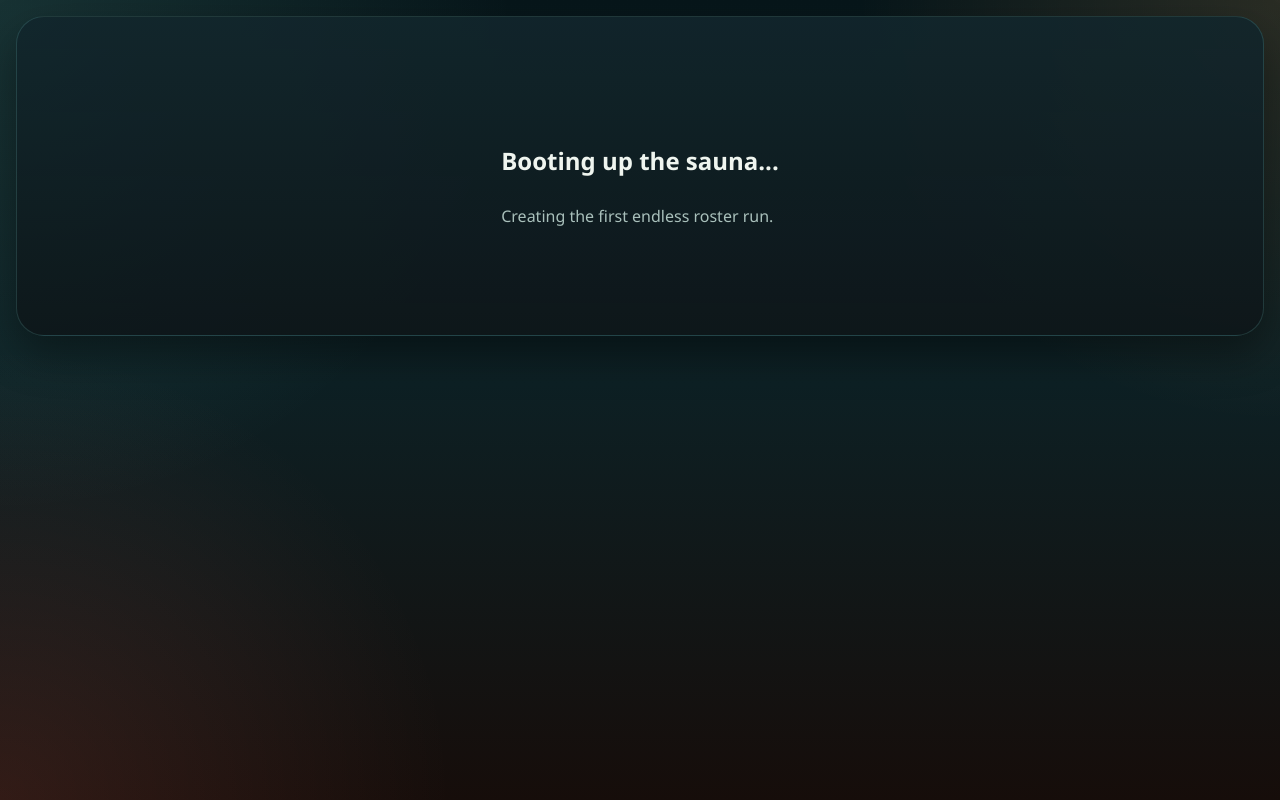
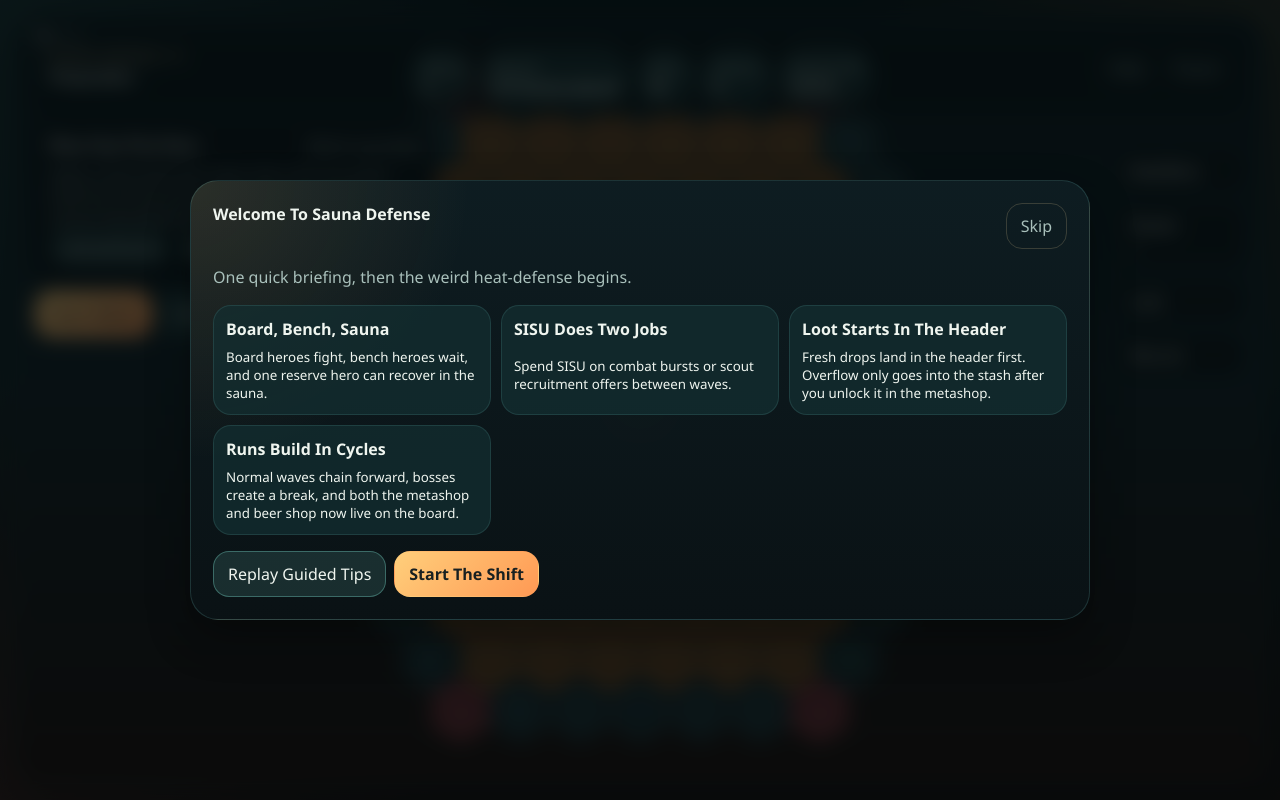
Before and after one commit to wasab1kastike/sauna-defence-v2, a React (Vite) app: page / in a window 1280 px wide. Built offline with nearby package versions, Linux system fonts and the light colour scheme.

Commit message:
Fix boot screen deadlock

```diff
--- a/src/app/App.tsx
+++ b/src/app/App.tsx
@@ -831,7 +831,6 @@ export function App() {
   return (
     <main className="shell board-shell">
       <section className="board-stage">
-        {snapshot ? (
         <div className="canvas-frame board-canvas-frame" ref={frameRef}>
           <canvas
             ref={canvasRef}
@@ -841,6 +840,8 @@ export function App() {
             onPointerDown={handlePointerDown}
           />
 
+          {snapshot ? (
+            <>
             <header className="hud-topbar">
               <div className="hud-brand">
                 <p className="eyebrow">Sauna Defense V2</p>
@@ -954,13 +955,14 @@ export function App() {
 
             {renderSelectionCard()}
             {renderPanelPopup()}
-          </div>
+            </>
           ) : (
-          <section className="panel boot-panel">
+            <section className="boot-panel boot-overlay">
               <h2>Booting up the sauna...</h2>
               <p className="panel-copy">Creating the first endless roster run.</p>
             </section>
           )}
+        </div>
       </section>
 
       {snapshot && introOpen && guideStep === null ? (
--- a/src/index.css
+++ b/src/index.css
@@ -490,6 +490,12 @@ em {
   gap: 8px;
 }
 
+.boot-overlay {
+  position: absolute;
+  inset: 18px;
+  z-index: 3;
+}
+
 @media (max-width: 980px) {
   .board-shell {
     padding: 12px;
```
Lines whose indentation alone changed are shown as unchanged.
